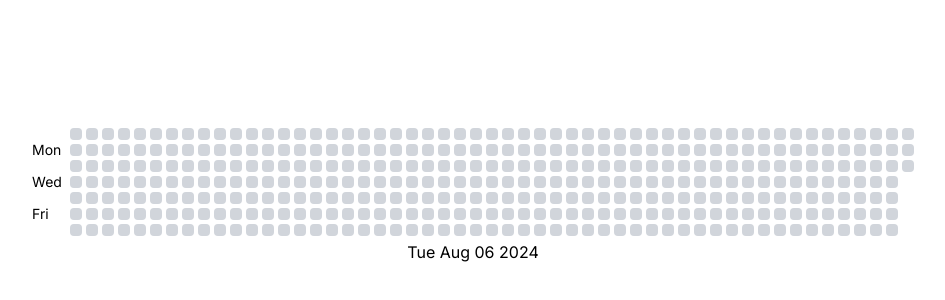
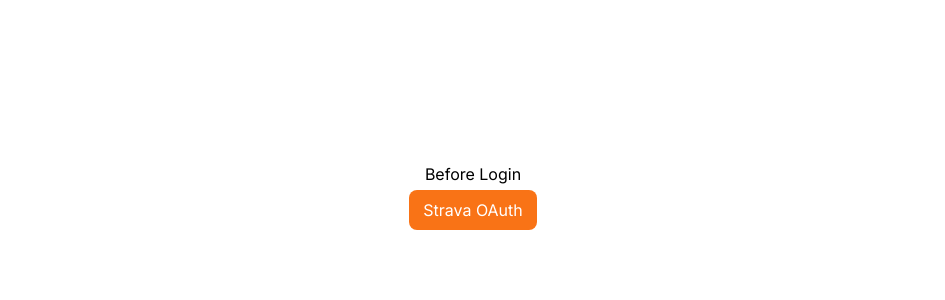
Before and after one commit to varoon-enjeti/strava-tiles, a Next.js app: page / in a window 1280 px wide. Shown: the part 204-504 px from the top of the page, without its empty margins (167-1112 px from the left). Built offline with nearby package versions, Linux system fonts and the light colour scheme.

Commit message:
another commit test

```diff
--- a/app/body.tsx
+++ b/app/body.tsx
@@ -41,8 +41,8 @@
 
 	return (
 		<div className="w-full h-full flex flex-col gap-1 justify-center items-center">
-			{/* <BeforeLogin /> */}
-			<AfterLogin />
+			<BeforeLogin />
+			{/* <AfterLogin /> */}
 		</div>
 	);
 }
```
